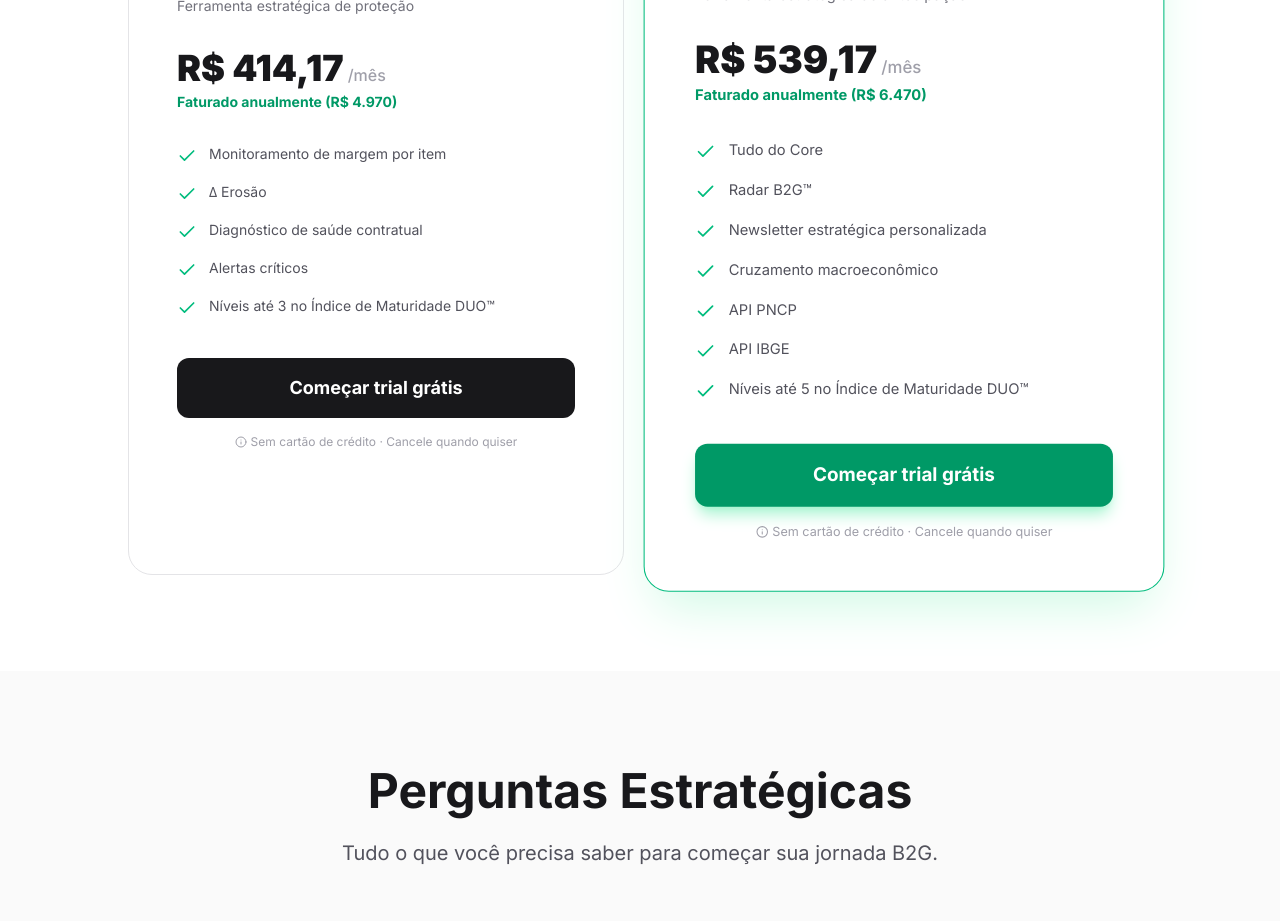
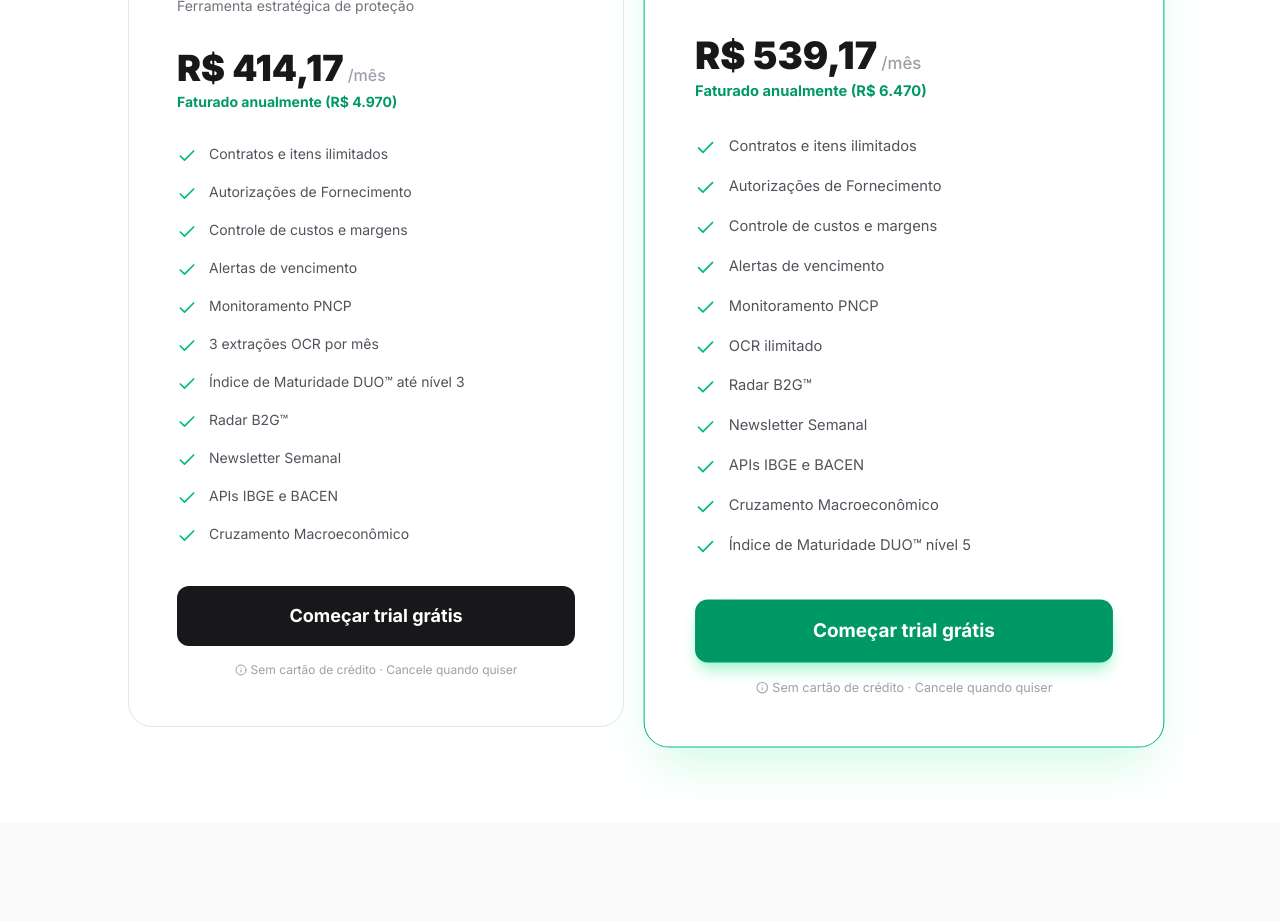
Before and after one commit to leistermurilo-boop/duo-website, a React (Vite) app: page / in a window 1280 px wide. Shown: the part 2180-3101 px from the top of the page. Built offline with nearby package versions, Linux system fonts and the light colour scheme.

Commit message:
feat: atualiza features dos planos Core e Strategic para alinhar com app.duogovernance.com.br

```diff
--- a/src/constants.ts
+++ b/src/constants.ts
@@ -7,14 +7,20 @@ export const PLANS = [
     description: "Ferramenta estratégica de proteção",
     monthlyPrice: 497.00,
     annualPrice: 4970.00,
-    monthlyPriceId: "price_core_monthly", // Placeholder
-    annualPriceId: "price_core_annual",   // Placeholder
+    monthlyPriceId: "price_core_monthly",
+    annualPriceId: "price_core_annual",
     features: [
-      "Monitoramento de margem por item",
-      "Δ Erosão",
-      "Diagnóstico de saúde contratual",
-      "Alertas críticos",
-      "Níveis até 3 no Índice de Maturidade DUO™"
+      "Contratos e itens ilimitados",
+      "Autorizações de Fornecimento",
+      "Controle de custos e margens",
+      "Alertas de vencimento",
+      "Monitoramento PNCP",
+      "3 extrações OCR por mês",
+      "Índice de Maturidade DUO™ até nível 3",
+      "Radar B2G™",
+      "Newsletter Semanal",
+      "APIs IBGE e BACEN",
+      "Cruzamento Macroeconômico"
     ]
   },
   {
@@ -23,17 +29,21 @@ export const PLANS = [
     description: "Ferramenta estratégica de antecipação",
     monthlyPrice: 647.00,
     annualPrice: 6470.00,
-    monthlyPriceId: "price_strategic_monthly", // Placeholder
-    annualPriceId: "price_strategic_annual",   // Placeholder
+    monthlyPriceId: "price_strategic_monthly",
+    annualPriceId: "price_strategic_annual",
     isPopular: true,
     features: [
-      "Tudo do Core",
+      "Contratos e itens ilimitados",
+      "Autorizações de Fornecimento",
+      "Controle de custos e margens",
+      "Alertas de vencimento",
+      "Monitoramento PNCP",
+      "OCR ilimitado",
       "Radar B2G™",
-      "Newsletter estratégica personalizada",
-      "Cruzamento macroeconômico",
-      "API PNCP",
-      "API IBGE",
-      "Níveis até 5 no Índice de Maturidade DUO™"
+      "Newsletter Semanal",
+      "APIs IBGE e BACEN",
+      "Cruzamento Macroeconômico",
+      "Índice de Maturidade DUO™ nível 5"
     ]
   }
 ];
```
